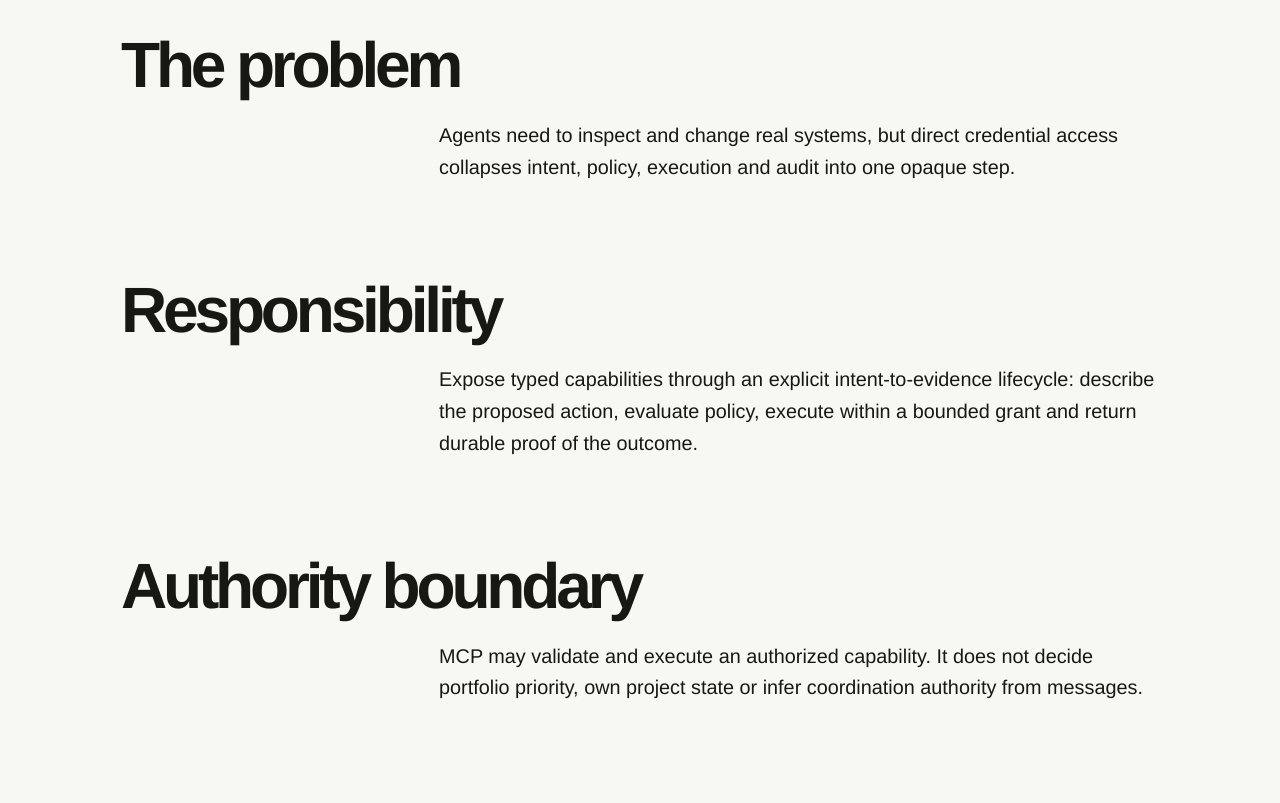
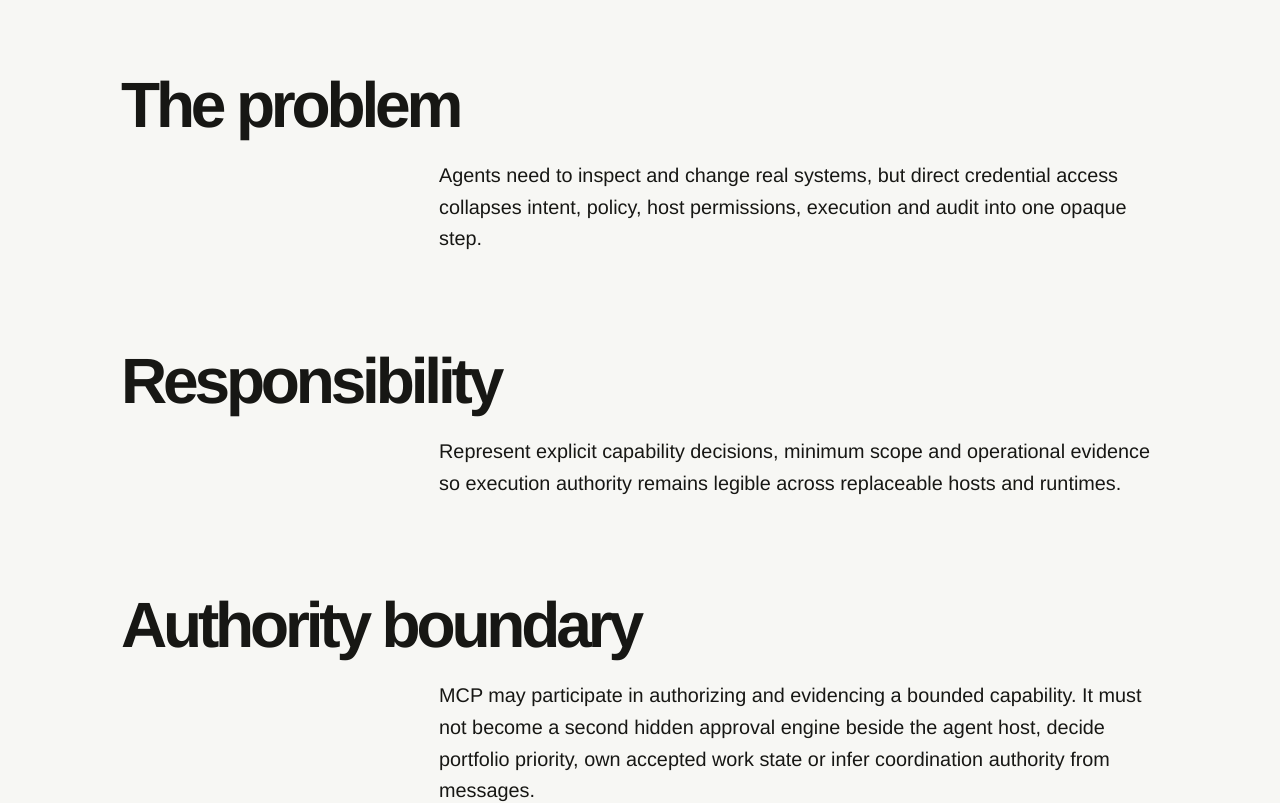
Before and after one commit to nomed/nomed.github.io, a Next.js app: page /system/mcp in a window 1280 px wide. Shown: the part 1160-1963 px from the top of the page. Built offline with nearby package versions, Linux system fonts and the light colour scheme.

Commit message:
Align Yukh MCP deep dive with host-composition qualification

```diff
--- a/app/system/mcp/page.tsx
+++ b/app/system/mcp/page.tsx
@@ -3,7 +3,7 @@ import { SystemDeepDive } from "../../components/SystemDeepDive";
 
 export const metadata: Metadata = {
   title: "Yukh MCP — Nomed",
-  description: "The governed capability boundary of the Yukh system.",
+  description: "The current Yukh capability-policy and evidence boundary implementation.",
 };
 
 export default function YukhMcpPage() {
@@ -11,22 +11,22 @@ export default function YukhMcpPage() {
     <SystemDeepDive
       component="mcp"
       index="03.1"
-      label="Yukh system / MCP"
+      label="Yukh system / Capability"
       title="Capability without custody."
-      lede="Yukh MCP turns agent intent into bounded execution and verifiable evidence without distributing unrestricted credentials or invisible authority."
+      lede="Yukh MCP is the current implementation of the capability-policy and evidence boundary. Track A is testing whether that semantic contract can compose with host-native permissions without duplicating, bypassing or replacing them."
       accent="#7C3AED"
-      status="audit writer foundation. Storage-neutral durable writer and recovery contracts exist with a volatile conformance store; no durable profile has been accepted and no mutation lifecycle is integrated."
-      problem={<p>Agents need to inspect and change real systems, but direct credential access collapses intent, policy, execution and audit into one opaque step.</p>}
-      responsibility={<p>Expose typed capabilities through an explicit intent-to-evidence lifecycle: describe the proposed action, evaluate policy, execute within a bounded grant and return durable proof of the outcome.</p>}
-      boundary={<p>MCP may validate and execute an authorized capability. It does not decide portfolio priority, own project state or infer coordination authority from messages.</p>}
+      status="foundation implementation. Durable audit/profile work remains incomplete, and no external host has passed the Yukh-specific host-composition gate. goose and Hermes passed only the earlier runtime-substrate gate."
+      problem={<p>Agents need to inspect and change real systems, but direct credential access collapses intent, policy, host permissions, execution and audit into one opaque step.</p>}
+      responsibility={<p>Represent explicit capability decisions, minimum scope and operational evidence so execution authority remains legible across replaceable hosts and runtimes.</p>}
+      boundary={<p>MCP may participate in authorizing and evidencing a bounded capability. It must not become a second hidden approval engine beside the agent host, decide portfolio priority, own accepted work state or infer coordination authority from messages.</p>}
       contracts={[
         { name: "Intent", description: "a typed declaration of the requested outcome and target." },
-        { name: "Policy decision", description: "an explicit allow, deny or approval requirement with reasons." },
-        { name: "Capability grant", description: "the minimum authority, scope and lifetime needed for execution." },
-        { name: "Evidence", description: "immutable references that show what happened and under which decision." },
+        { name: "Policy decision", description: "an explicit Yukh allow, deny or approval requirement with reasons and scope." },
+        { name: "Capability grant", description: "the minimum Yukh authority, scope and lifetime needed for the operation." },
+        { name: "Evidence", description: "portable operational facts correlated to participant, work, capability and runtime identifiers." },
       ]}
-      interactions={<p>Coordination carries claims and signals to the right participants. Projects provides durable delivery context. MCP alone crosses the execution boundary and returns evidence for both.</p>}
-      direction={<p>Review and explicitly accept a durable profile before implementation, then qualify checkpoint authority, approval identity, gateway integration, provider execution, verification and reconciliation as one bounded mutation lifecycle.</p>}
+      interactions={<p>Coordination carries claims and handoffs. Accepted-state implementations retain reviewed delivery state. The current Track A Gate A2 requires Yukh decisions and host-native decisions to remain independently observable, with the effective result no broader than either policy allows.</p>}
+      direction={<p>Execute Gate A2 against goose and Hermes through supported public seams, prove two-sided Yukh/host policy composition, then continue restart/recovery and adapter-cost qualification. A host is not selected merely because its upstream permission tests pass.</p>}
       documentation="https://nomed.github.io/yukh-mcp/"
       documentationName="Yukh MCP documentation"
       repository="https://github.com/nomed/yukh-mcp"
```
